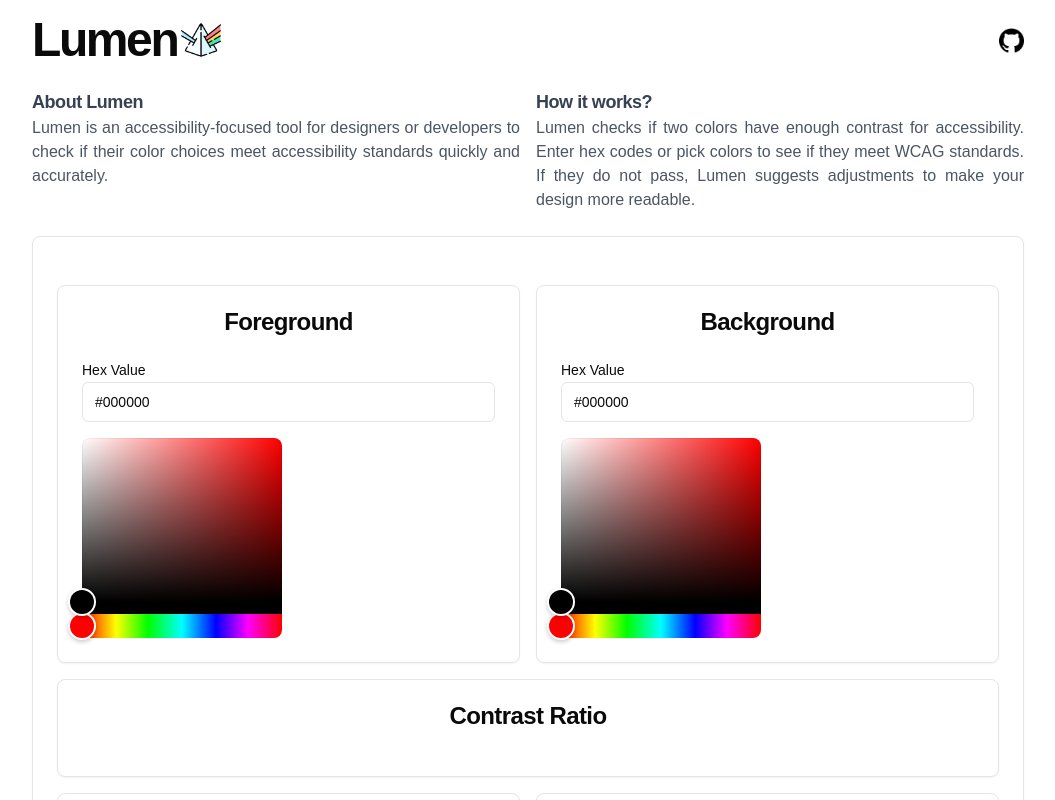
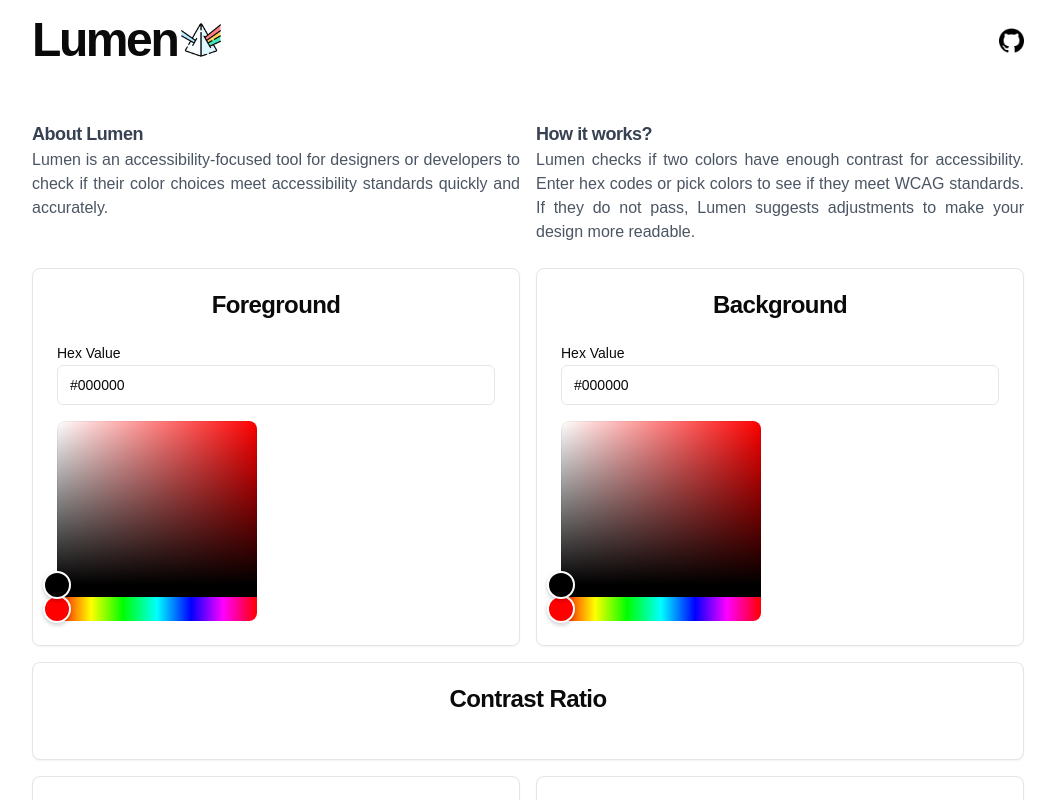
Before and after one commit to ahmadrafidev/lumen, a Next.js app: page / in a window 1280 px wide. Shown: the top 800 px of the page, without its empty margins (112-1167 px from the left). Built offline with nearby package versions, Linux system fonts and the light colour scheme.

Commit message:
feat: make the code more modular

```diff
--- a/app/page.tsx
+++ b/app/page.tsx
@@ -4,9 +4,12 @@ import { Header } from '../components/Header/Header';
 
 export default function Home() {
   return (
+    <div className="flex flex-col min-h-screen">
       <div className="container max-w-5xl mx-auto p-4">
         <Header />
-      <section className="grid grid-cols-2 gap-4 my-6">
+      </div>
+      <section className="container max-w-5xl mx-auto p-4 space-y-6 flex-grow">
+        <div className="grid grid-cols-2 gap-4 my-6">
           <div className="flex flex-col text-justify">
             <h2 className="text-lg text-gray-700 font-semibold tracking-tight">
               About Lumen
@@ -25,9 +28,10 @@ export default function Home() {
               If they do not pass, Lumen suggests adjustments to make your design more readable.
             </p>
           </div>
+        </div>
+        <HomePage />
       </section>
-      <div className="flex flex-col space-y-6">
-        <HomePage />
+      <div className="container max-w-5xl mx-auto p-4">
         <Footer />
       </div>
     </div>
--- /dev/null
+++ b/components/BackgroundCard/BackgroundCard.tsx
@@ -0,0 +1,29 @@
+import { Card, CardContent, CardHeader, CardTitle } from "@/components/ui/card";
+import { Input } from "@/components/ui/input";
+import { Label } from "@/components/ui/label";
+import { HexColorPicker } from "react-colorful";
+
+interface BackgroundCardProps {
+  color: string;
+  onChange: (color: string) => void;
+}
+
+export default function BackgroundCard({ color, onChange }: BackgroundCardProps) {
+  return (
+    <Card>
+      <CardHeader>
+        <CardTitle className="text-center">Background</CardTitle>
+      </CardHeader>
+      <CardContent>
+        <Label>Hex Value</Label>
+        <Input
+          value={color}
+          onChange={(e) => onChange(e.target.value)}
+          placeholder="#000000"
+          className="mb-4"
+        />
+        <HexColorPicker color={color} onChange={onChange} />
+      </CardContent>
+    </Card>
+  );
+}
--- /dev/null
+++ b/components/ContrastRatioCard/ContrastRatioCard.tsx
@@ -0,0 +1,14 @@
+import { Card, CardContent, CardHeader, CardTitle } from "@/components/ui/card";
+
+export default function ContrastRatioCard() {
+  return (
+    <Card className="col-span-2">
+      <CardHeader>
+        <CardTitle className="text-center">Contrast Ratio</CardTitle>
+      </CardHeader>
+      <CardContent>
+        {/* Contrast ratio logic will be display here */}
+      </CardContent>
+    </Card>
+  );
+}
--- a/components/Footer/Footer.tsx
+++ b/components/Footer/Footer.tsx
@@ -2,7 +2,7 @@ import Link from "next/link"
 
 export function Footer() {
   return (
-    <footer className="flex items-center justify-between">
+    <footer className="flex items-center justify-between bottom-0">
       <p className="text-xs md:text-sm font-normal text-gray-600 dark:text-gray-300">
         Built by{" "}
         <Link href="https://x.com/rafiwiranaa" passHref className="underline" aria-label="Visit Rafi's Twitter">
--- /dev/null
+++ b/components/ForegroundCard/ForegroundCard.tsx
@@ -0,0 +1,29 @@
+import { Card, CardContent, CardHeader, CardTitle } from "@/components/ui/card";
+import { Input } from "@/components/ui/input";
+import { Label } from "@/components/ui/label";
+import { HexColorPicker } from "react-colorful";
+
+interface ForegroundCardProps {
+  color: string;
+  onChange: (color: string) => void;
+}
+
+export default function ForegroundCard({ color, onChange }: ForegroundCardProps) {
+  return (
+    <Card>
+      <CardHeader>
+        <CardTitle className="text-center">Foreground</CardTitle>
+      </CardHeader>
+      <CardContent>
+        <Label>Hex Value</Label>
+        <Input
+          value={color}
+          onChange={(e) => onChange(e.target.value)}
+          placeholder="#000000"
+          className="mb-4"
+        />
+        <HexColorPicker color={color} onChange={onChange} />
+      </CardContent>
+    </Card>
+  );
+}
--- a/components/Home/HomePage.tsx
+++ b/components/Home/HomePage.tsx
@@ -2,11 +2,11 @@
 
 import { useState } from "react";
 
-import { HexColorPicker } from "react-colorful";
-
-import { Card, CardContent, CardHeader, CardTitle } from "@/components/ui/card"
-import { Input } from "@/components/ui/input"
-import { Label } from "@/components/ui/label"
+import ForegroundCard from "../ForegroundCard/ForegroundCard";
+import BackgroundCard from "../BackgroundCard/BackgroundCard";
+import ContrastRatioCard from "../ContrastRatioCard/ContrastRatioCard";
+import PassCheckCard from "../PassCheckCard/PassCheckCard";
+import SuggestionImprovementCard from "../SuggestionImprovementCard/SuggestionImprovementCard";
 
 export default function HomePage() {
   const [foregroundColor, setForegroundColor] = useState("#000000");
@@ -15,66 +15,15 @@ export default function HomePage() {
   return (
     <div className="w-full">
       <main>
-        <Card className="w-full">
-          <CardHeader>
-          </CardHeader>
-          <CardContent className="grid grid-cols-2 gap-4">
-            <Card>
-              <CardHeader>
-                <CardTitle className="text-center">Foreground</CardTitle>
-              </CardHeader>
-              <CardContent>
-                <Label>Hex Value</Label>
-                <Input
-                  value={foregroundColor}
-                  onChange={(e) => setForegroundColor(e.target.value)}
-                  placeholder="#000000"
-                  className="mb-4"
-                />
-                <HexColorPicker color={foregroundColor} onChange={setForegroundColor} />
-              </CardContent>
-            </Card>
-            <Card>
-              <CardHeader>
-                <CardTitle className="text-center">Background</CardTitle>
-              </CardHeader>
-              <CardContent>
-                <Label>Hex Value</Label>
-                <Input
-                  value={backgroundColor}
-                  onChange={(e) => setBackgroundColor(e.target.value)}
-                  placeholder="#000000"
-                  className="mb-4"
-                />
-                <HexColorPicker color={backgroundColor} onChange={setBackgroundColor} />
-              </CardContent>
-            </Card>
-            <Card className="col-span-2">
-              <CardHeader>
-                <CardTitle className="text-center">Contrast Ratio</CardTitle>
-              </CardHeader>
-              <CardContent>
-
-              </CardContent>
-            </Card>
-            <Card>
-              <CardHeader>
-                <CardTitle className="text-center">Pass Check</CardTitle>
-              </CardHeader>
-              <CardContent>
-
-              </CardContent>
-            </Card>
-            <Card>
-              <CardHeader>
-                <CardTitle className="text-center">Suggestion Improvement</CardTitle>
-              </CardHeader>
-              <CardContent>
-
-              </CardContent>
-            </Card>
-          </CardContent>
-        </Card>
+        <div className="w-full">
+          <div className="grid grid-cols-2 gap-4">
+            <ForegroundCard color={foregroundColor} onChange={setForegroundColor} />
+            <BackgroundCard color={backgroundColor} onChange={setBackgroundColor} />
+            <ContrastRatioCard />
+            <PassCheckCard />
+            <SuggestionImprovementCard />
+          </div>
+        </div>
       </main>
     </div>
   );
--- /dev/null
+++ b/components/PassCheckCard/PassCheckCard.tsx
@@ -0,0 +1,14 @@
+import { Card, CardContent, CardHeader, CardTitle } from "@/components/ui/card";
+
+export default function PassCheckCard() {
+  return (
+    <Card>
+      <CardHeader>
+        <CardTitle className="text-center">Pass Check</CardTitle>
+      </CardHeader>
+      <CardContent>
+        {/* Pass check logic will be display here */}
+      </CardContent>
+    </Card>
+  );
+}
--- /dev/null
+++ b/components/SuggestionImprovementCard/SuggestionImprovementCard.tsx
@@ -0,0 +1,14 @@
+import { Card, CardContent, CardHeader, CardTitle } from "@/components/ui/card";
+
+export default function SuggestionImprovementCard() {
+  return (
+    <Card>
+      <CardHeader>
+        <CardTitle className="text-center">Suggestion Improvement</CardTitle>
+      </CardHeader>
+      <CardContent>
+        {/* suggestion improvement logic will be display here */}
+      </CardContent>
+    </Card>
+  );
+}
```
Lines whose indentation alone changed are shown as unchanged.
